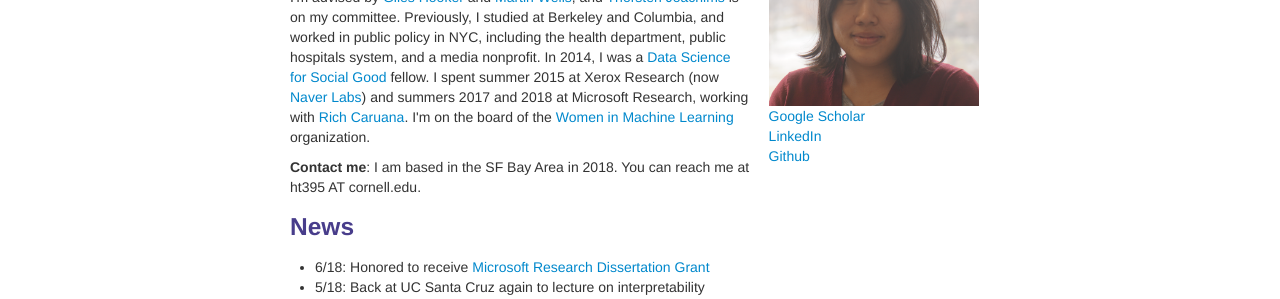
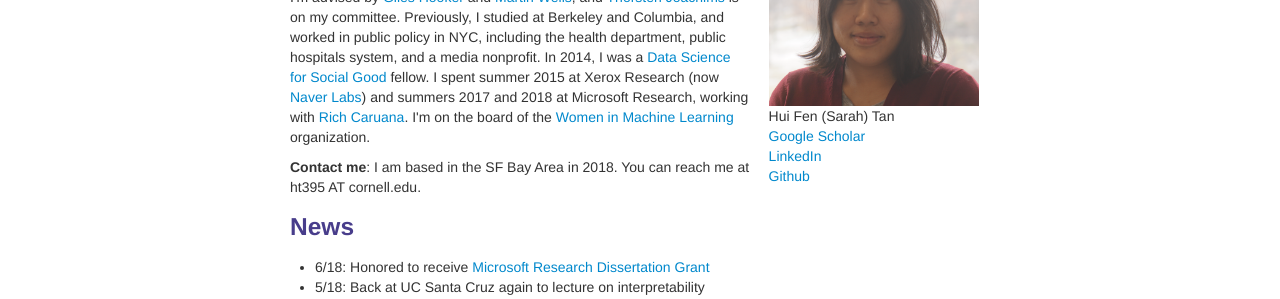
Before and after one commit to shftan/shftan.github.io, a Jekyll site: the page built from index.md, in a window 1280 px wide. Shown: the part 165-464 px from the top of the page. Built offline with Jekyll 4.4.1, drawn with Linux system fonts in a browser that asks for light colours.

Commit message:
Update index.md

```diff
--- a/index.md
+++ b/index.md
@@ -17,6 +17,7 @@ keywords: Sarah Tan, Cornell, Statistics, interpretability, causal inference
 
         <div class="span4">
            <img src="picture.png" width = "95%" title="Sarah Tan" alt="Sarah Tan"/>
+           Hui Fen (Sarah) Tan<br>
 
            <a href="https://scholar.google.com/citations?user=_tSKmPYAAAAJ&hl=en">Google Scholar</a><br>
 
```
